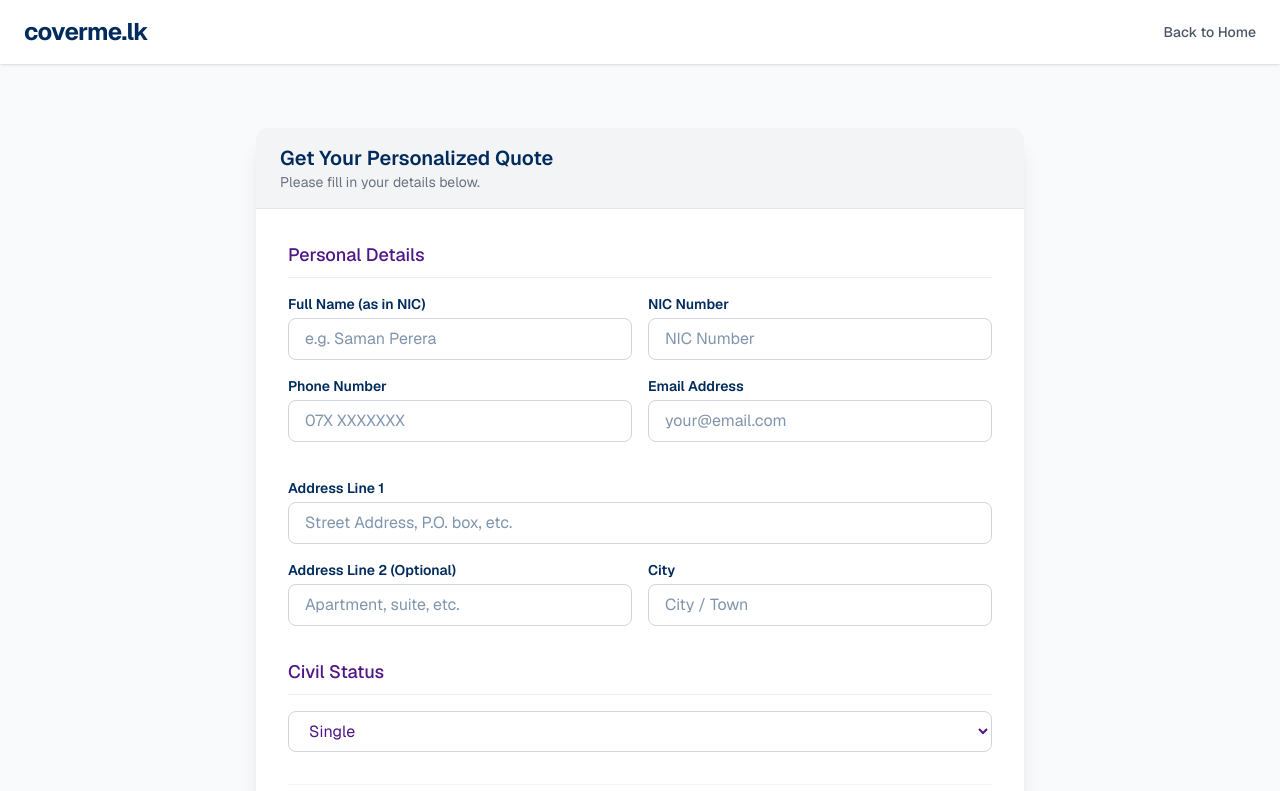
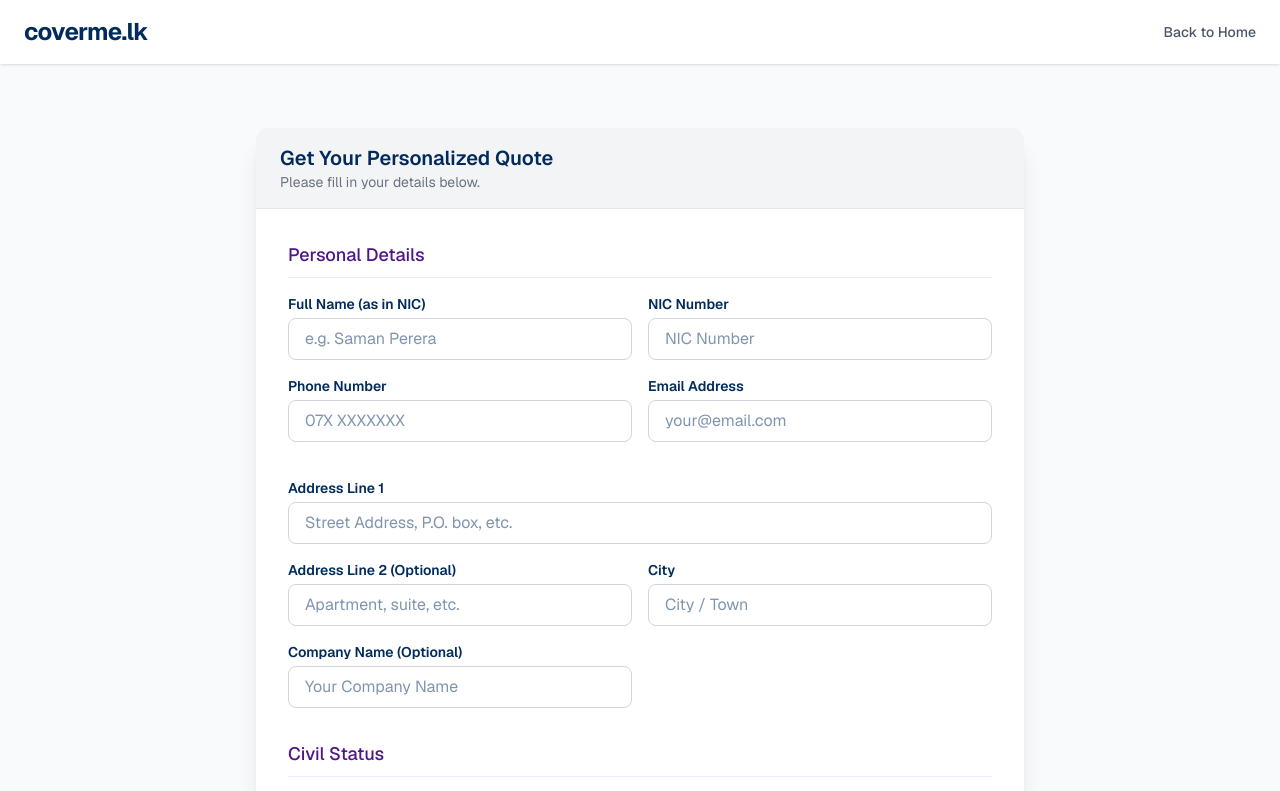
Before and after one commit to seekrr03/coverme.lk, a Next.js app: page /quote in a window 1280 px wide. Shown: the top 791 px of the page. Built offline with nearby package versions, Linux system fonts and the light colour scheme.

Commit message:
company information

```diff
--- a/src/app/api/quote/route.ts
+++ b/src/app/api/quote/route.ts
@@ -75,7 +75,7 @@ New Quote Request Details:
 
 Personal Details:
 - Name: ${formData.fullName}
-- Gender: ${extractedGender}
+${formData.companyName ? `- Company: ${formData.companyName}\n` : ''}- Gender: ${extractedGender}
 - Date of Birth: ${extractedDob} (Age for 2026: ${ageFor2026} years)
 - NIC: ${formData.nic}
 - Phone: ${formData.phone}
--- a/src/app/quote/page.tsx
+++ b/src/app/quote/page.tsx
@@ -7,6 +7,7 @@ export default function QuotePage() {
         fullName: '',
         phone: '',
         email: '',
+        companyName: '',
         nic: '',
         addressLine1: '',
         addressLine2: '',
@@ -277,6 +278,17 @@ export default function QuotePage() {
                                                 onChange={handleInputChange}
                                                 className="w-full px-4 py-2 border border-gray-300 rounded-lg focus:ring-2 focus:ring-[#8CC63F] outline-none transition"
                                                 placeholder="City / Town"
+                                            />
+                                        </div>
+                                        <div>
+                                            <label className="block text-sm font-semibold mb-1">Company Name (Optional)</label>
+                                            <input
+                                                type="text"
+                                                name="companyName"
+                                                value={formData.companyName}
+                                                onChange={handleInputChange}
+                                                className="w-full px-4 py-2 border border-gray-300 rounded-lg outline-none focus:ring-2 focus:ring-[#8CC63F] transition"
+                                                placeholder="Your Company Name"
                                             />
                                         </div>
                                     </div>
```
